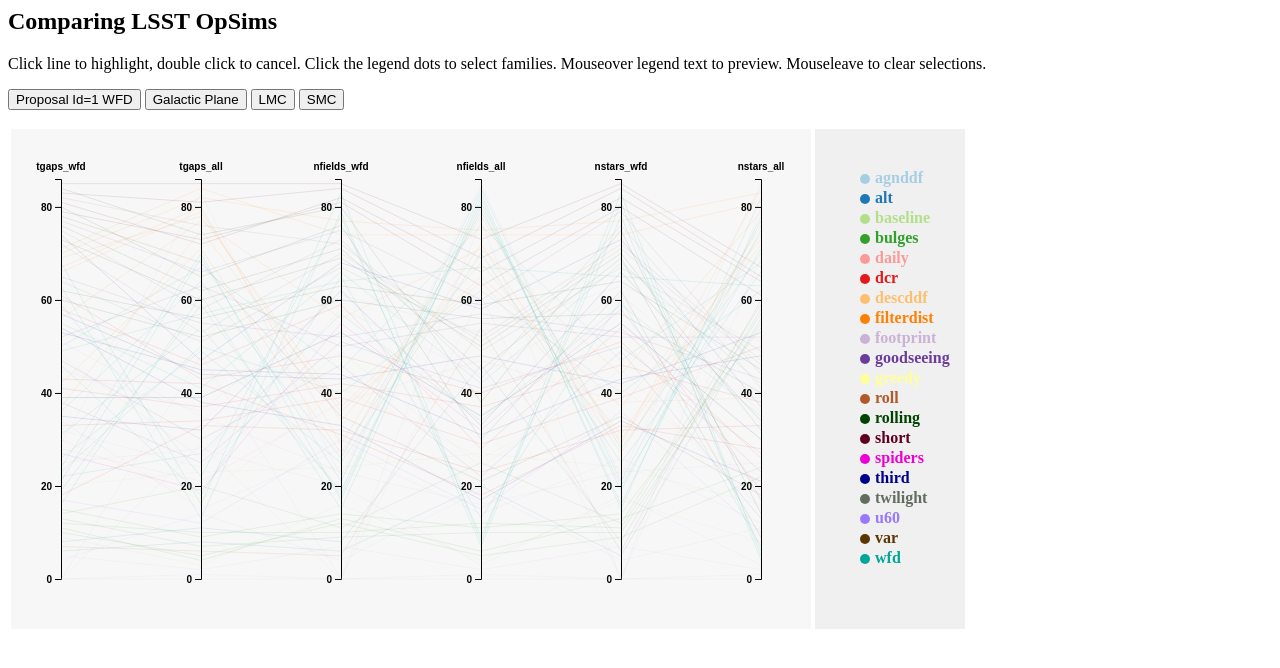
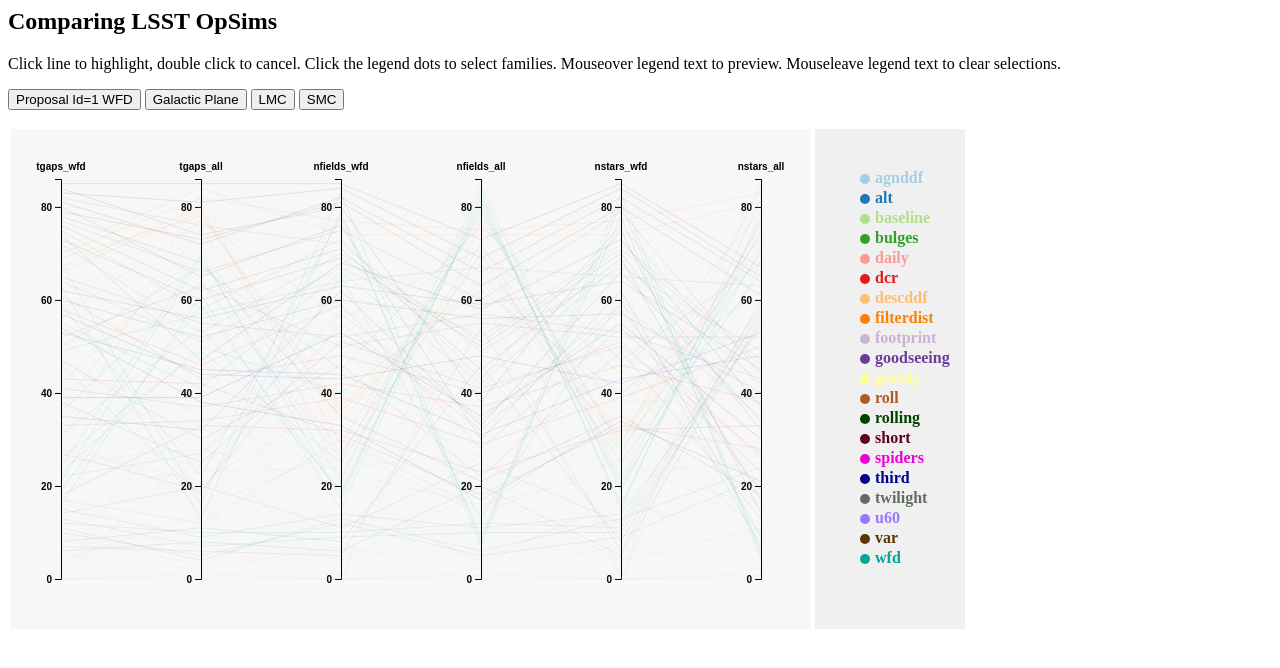
Before and after one commit to xiaolng/widgets, a plain HTML site: page parallel.html in a window 1280 px wide. Drawn offline with Linux system fonts and the light colour scheme.

Commit message:
add file

```diff
--- a/parallel.html
+++ b/parallel.html
@@ -1,7 +1,7 @@
 <html>
 <body>
 	<h2>Comparing LSST OpSims</h2>
-	<p>Click line to highlight, double click to cancel. Click the legend dots to select families. Mouseover legend text to preview. Mouseleave to clear selections.</p>
+	<p>Click line to highlight, double click to cancel. Click the legend dots to select families. Mouseover legend text to preview. Mouseleave legend text to clear selections.</p>
 	<button onclick = "update(csvfile)">Proposal Id=1 WFD</button>
 	<button onclick="update(csvfile2)">Galactic Plane</button>
 	<button onclick="update(csvfile3)">LMC</button>
```
